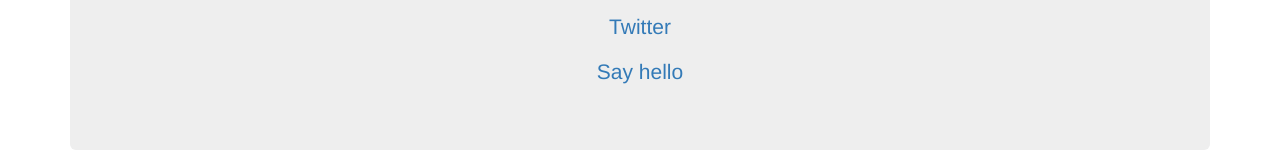
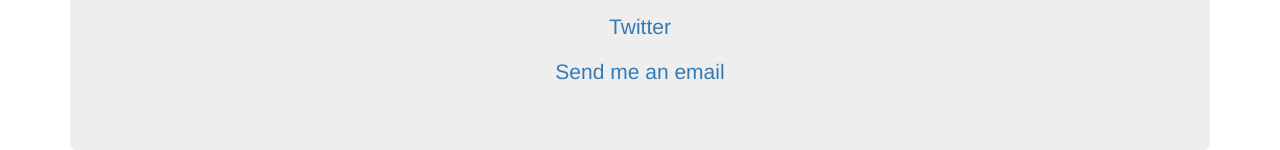
Before and after one commit to pben95/pben95.github.io, a plain HTML site: page contact.html in a window 1280 px wide. Shown: the part 200-350 px from the top of the page. Drawn offline with nearby package versions, Linux system fonts and the light colour scheme.

Commit message:
Update contact.html

```diff
--- a/contact.html
+++ b/contact.html
@@ -58,7 +58,7 @@
         <h1>Contact Information</h1>
 		<p>Email: luapttenneb95@gmail.com</p>
 		<p><a href="https://twitter.com/pben95" target="blank">Twitter</a></p>
-		<p><a href="mailto:luapttenneb95@gmail.com?Subject=Hello" target="_top">Say hello</a></p>
+		<p><a href="mailto:luapttenneb95@gmail.com?Subject=Hello" target="_top">Send me an email</a></p>
       </div>
 
     </div> <!-- /container -->
```
